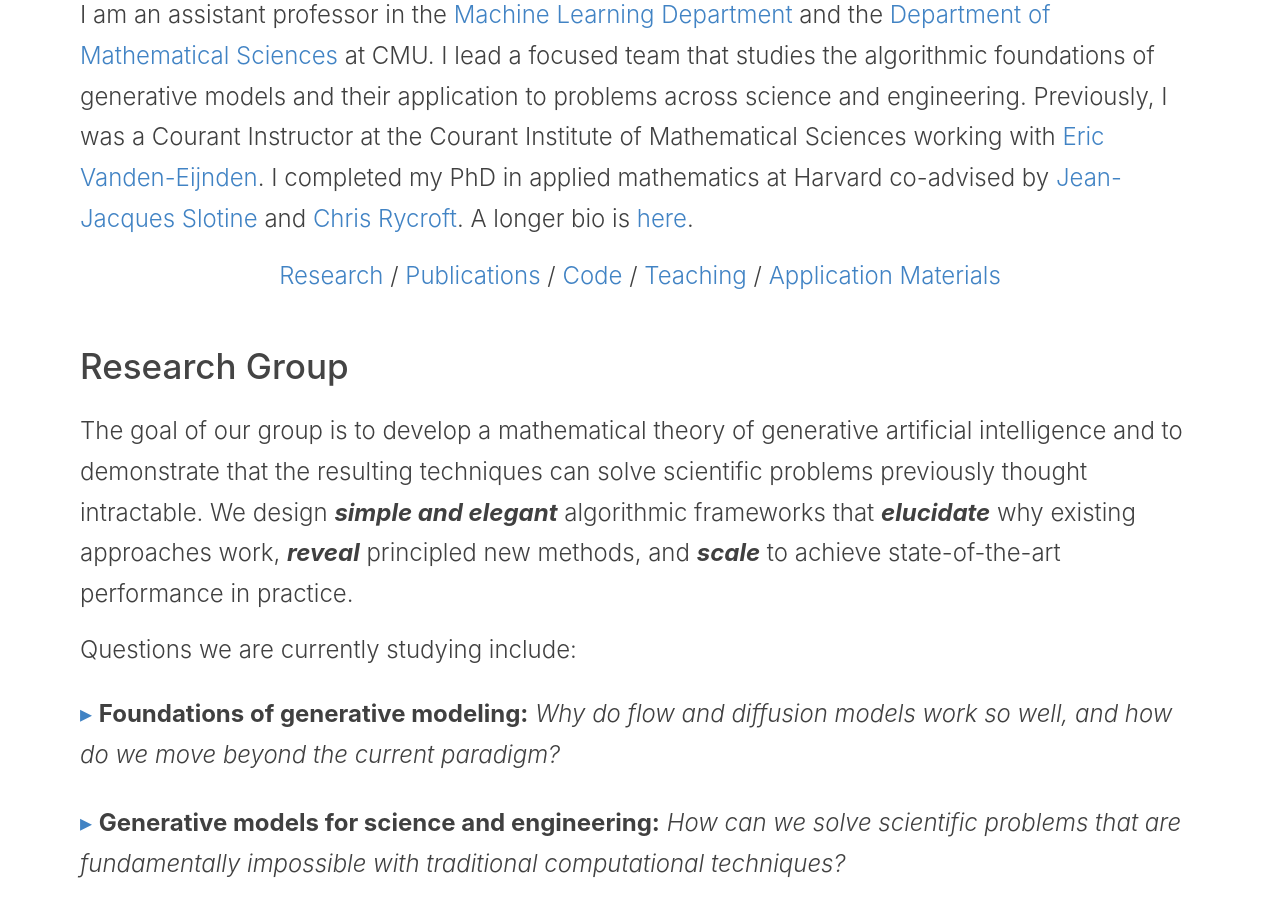
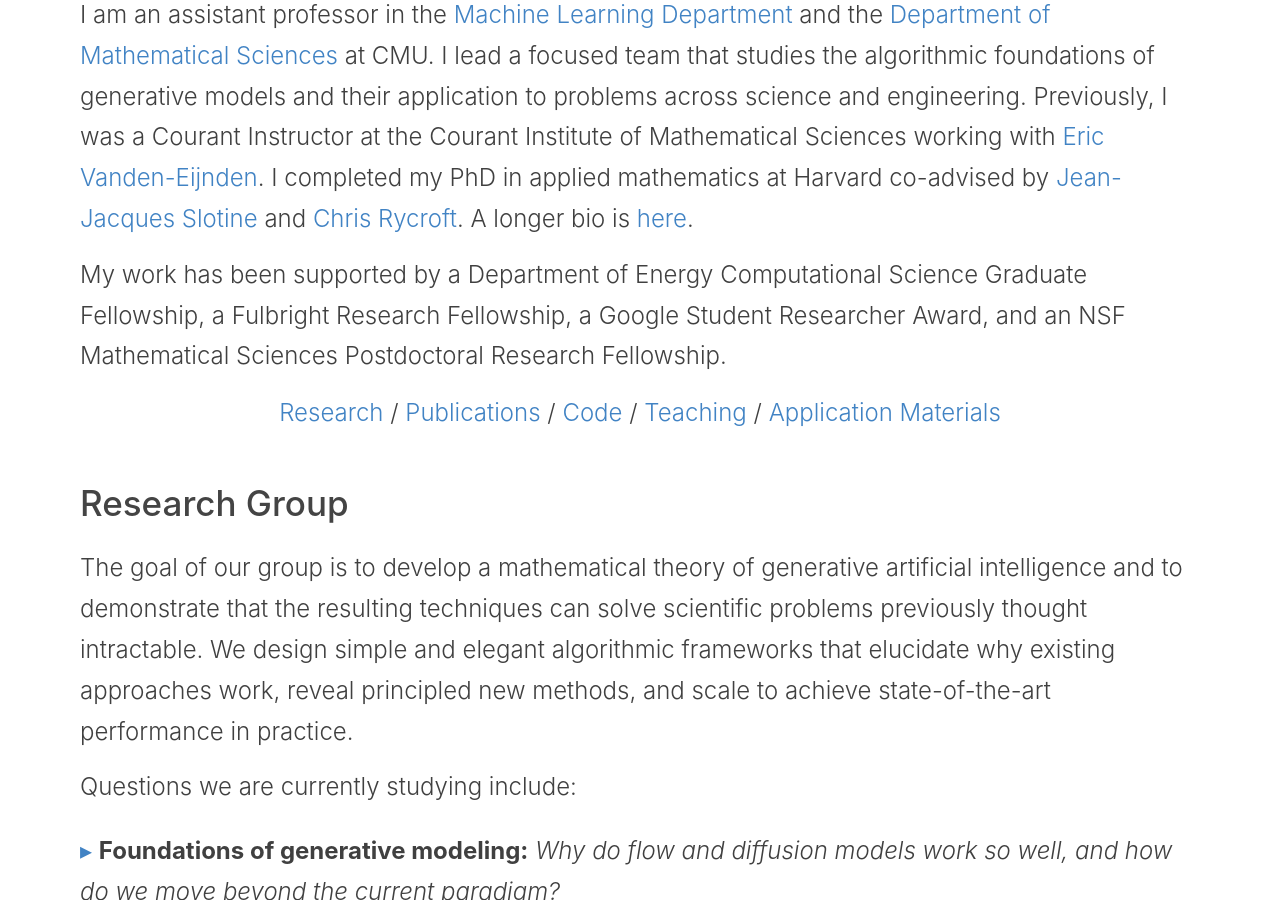
Before and after one commit to nmboffi/nmboffi.github.io, a Jekyll site: the page built from index.md, in a window 1280 px wide and 900 px high, scrolled down 458 px. Built offline with Jekyll 4.4.1, drawn with Linux system fonts in a browser that asks for light colours; the list of posts is cut into pages by our own code.

Commit message:
update blurb

```diff
--- a/_includes/research-section.html
+++ b/_includes/research-section.html
@@ -1,6 +1,6 @@
 <h2 id="research" style="margin-top: 2.5rem;">Research Group</h2>
 
-<p>The goal of our group is to develop a mathematical theory of generative artificial intelligence and to demonstrate that the resulting techniques can solve scientific problems previously thought intractable. We design <strong><em>simple and elegant</em></strong> algorithmic frameworks that <strong><em>elucidate</em></strong> why existing approaches work, <strong><em>reveal</em></strong> principled new methods, and <strong><em>scale</em></strong> to achieve state-of-the-art performance in practice.</p>
+<p>The goal of our group is to develop a mathematical theory of generative artificial intelligence and to demonstrate that the resulting techniques can solve scientific problems previously thought intractable. We design simple and elegant algorithmic frameworks that elucidate why existing approaches work, reveal principled new methods, and scale to achieve state-of-the-art performance in practice.</p>
 
 <p>Questions we are currently studying include:</p>
 
--- a/index.md
+++ b/index.md
@@ -44,6 +44,8 @@ layout: default
 
 <p>I am an assistant professor in the <a href="https://www.ml.cmu.edu">Machine Learning Department</a> and the <a href="https://www.cmu.edu/math/index.html">Department of Mathematical Sciences</a> at CMU. I lead a focused team that studies the algorithmic foundations of generative models and their application to problems across science and engineering. Previously, I was a Courant Instructor at the Courant Institute of Mathematical Sciences working with <a href="https://wp.nyu.edu/courantinstituteofmathematicalsciences-eve2/">Eric Vanden-Eijnden</a>. I completed my PhD in applied mathematics at Harvard co-advised by <a href="https://scholar.google.com/citations?user=TcREpMQAAAAJ&hl=en&oi=ao">Jean-Jacques Slotine</a> and <a href="https://scholar.google.com/citations?user=IS_xUuIAAAAJ&hl=en&oi=ao">Chris Rycroft</a>. A longer bio is <a href="{{ site.baseurl }}/about">here</a>.</p>
 
+<p>My work has been supported by a Department of Energy Computational Science Graduate Fellowship, a Fulbright Research Fellowship, a Google Student Researcher Award, and an NSF Mathematical Sciences Postdoctoral Research Fellowship.</p>
+
 <p style="margin-top: 1rem; text-align: center;">
   <a href="#research">Research</a> /
   <a href="#publications">Publications</a> /
```
